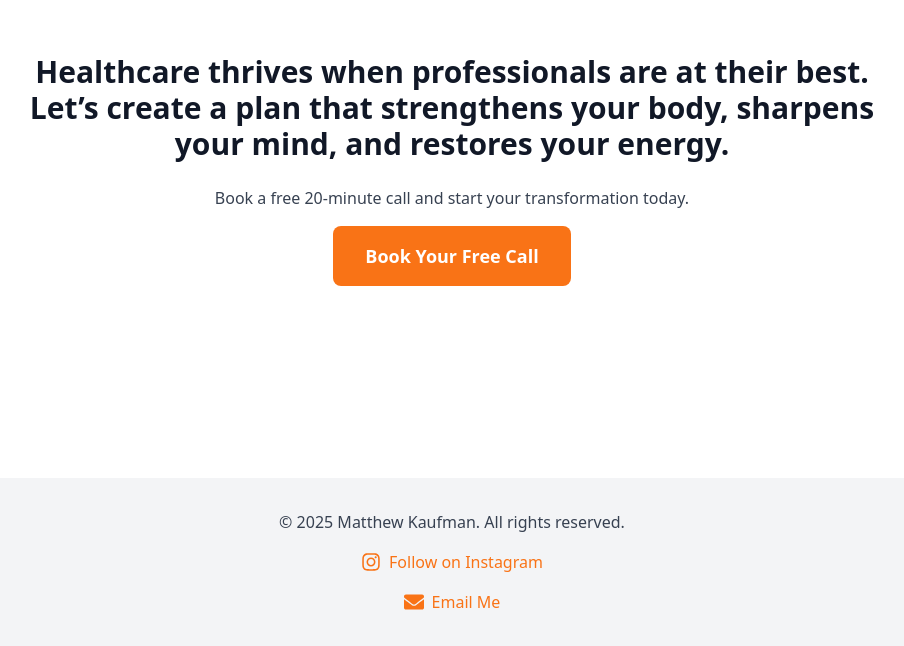
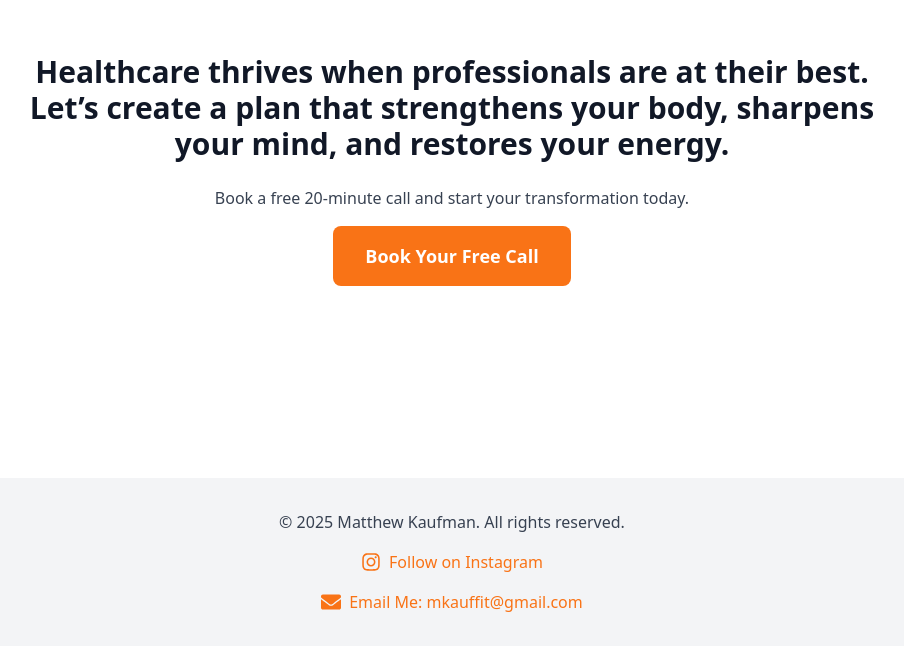
Before and after one commit to mkaufman385/mkauffit-online-training-site, a React (Create React App) app: page / in a window 1280 px wide. Shown: the part 3238-3884 px from the top of the page, without its empty margins (188-1092 px from the left). Built offline with nearby package versions, Linux system fonts and the light colour scheme.

Commit message:
updated footer with email

```diff
--- a/src/components/Footer.js
+++ b/src/components/Footer.js
@@ -31,7 +31,7 @@
             onMouseLeave={() => setShowTooltip(false)}
           >
             <FaEnvelope className="w-5 h-5" />
-            <span>Email Me</span>
+            <span>Email Me: mkauffit@gmail.com</span>
           </a>
 
           {/* Tooltip to the right */}
```
